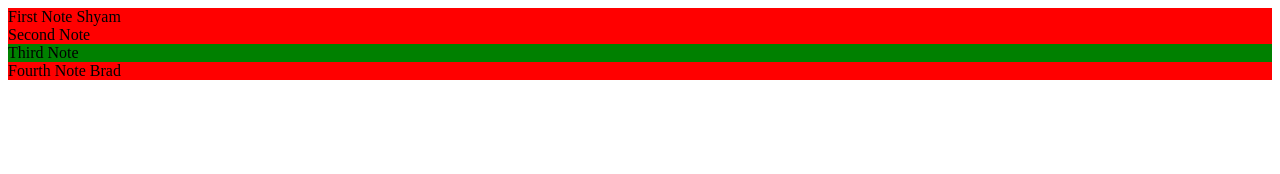
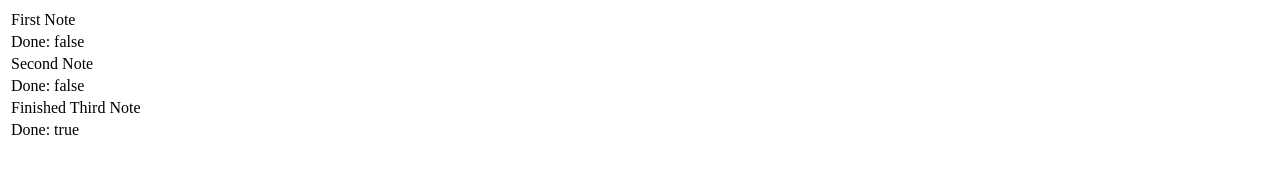
Before and after one commit to mlunalover/notesApp, a plain HTML site: page index.html in a window 1280 px wide. Drawn offline with nearby package versions, Linux system fonts and the light colour scheme.

Commit message:
ng-repeat with multiple html elements

```diff
--- a/index.html
+++ b/index.html
@@ -2,42 +2,38 @@
 <html ng-app="notesApp">
   <head>
     <meta charset="utf-8">
-    <title>notesApp</title>
-    <link rel="stylesheet" href="styles/style.css">
+    <title>Notes App</title>
+    <!--<link rel="stylesheet" href="styles/style.css">-->
   </head>
-  <body class="ng-cloak" ng-controller="MainCtrl as ctrl">
+  <body ng-controller="MainCtrl as ctrl">
 
-    <div ng-repeat="note in ctrl.notes"
-         ng-class="ctrl.getNoteClass(note.done)">
-      <span class="label">{{note.label}}</span>
-      <span class="assignee"
-            ng-show="note.assignee"
-            ng-bind="note.assignee">
-      </span>
-    </div>
+    <table>
+      <tr ng-repeat-start="note in ctrl.notes">
+        <td>{{note.label}}</td>
+      </tr>
+      <tr ng-repeat-end>
+        <td>Done: {{note.done}}</td>
+      </tr>
+    </table>
 
-    <script src="https://ajax.googleapis.com/ajax/libs/angularjs/1.4.5/angular.min.js"></script>
+  <script
+    src="https://ajax.googleapis.com/ajax/libs/angularjs/1.4.5/angular.min.js">
+  </script>
 
   <script type="text/javascript">
-      angular.module('notesApp', []).controller('MainCtrl', [
-        function() {
+    angular.module('notesApp', [])
+            .controller('MainCtrl', [function() {
               var self = this;
               self.notes = [
-            {id: 1, label: 'First Note', done: false, assignee: 'Shyam'},
+                {id: 1, label: 'First Note', done: false},
                 {id: 2, label: 'Second Note', done: false},
-            {id: 3, label: 'Third Note', done: true},
-            {id: 4, label: 'Fourth Note', done: false, assignee: 'Brad'}
+                {id: 3, label: 'Finished Third Note', done: true},
               ];
 
-          self.getNoteClass = function(status)  {
-            return  {
-              done:status,
-              pending: !status
-            };
-          }
+            }]);
 
-        }]);
   </script>
+
 
   </body>
 </html>
```
Lines whose indentation alone changed are shown as unchanged.
